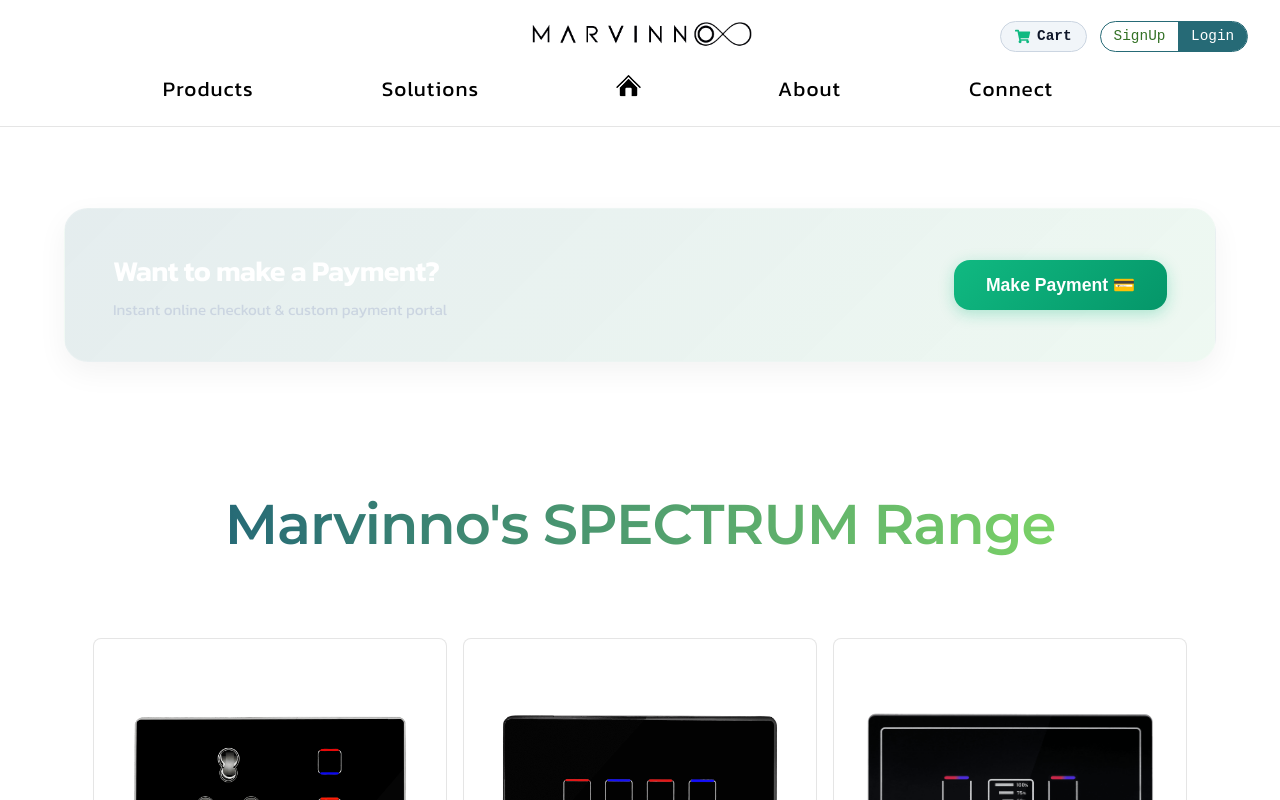
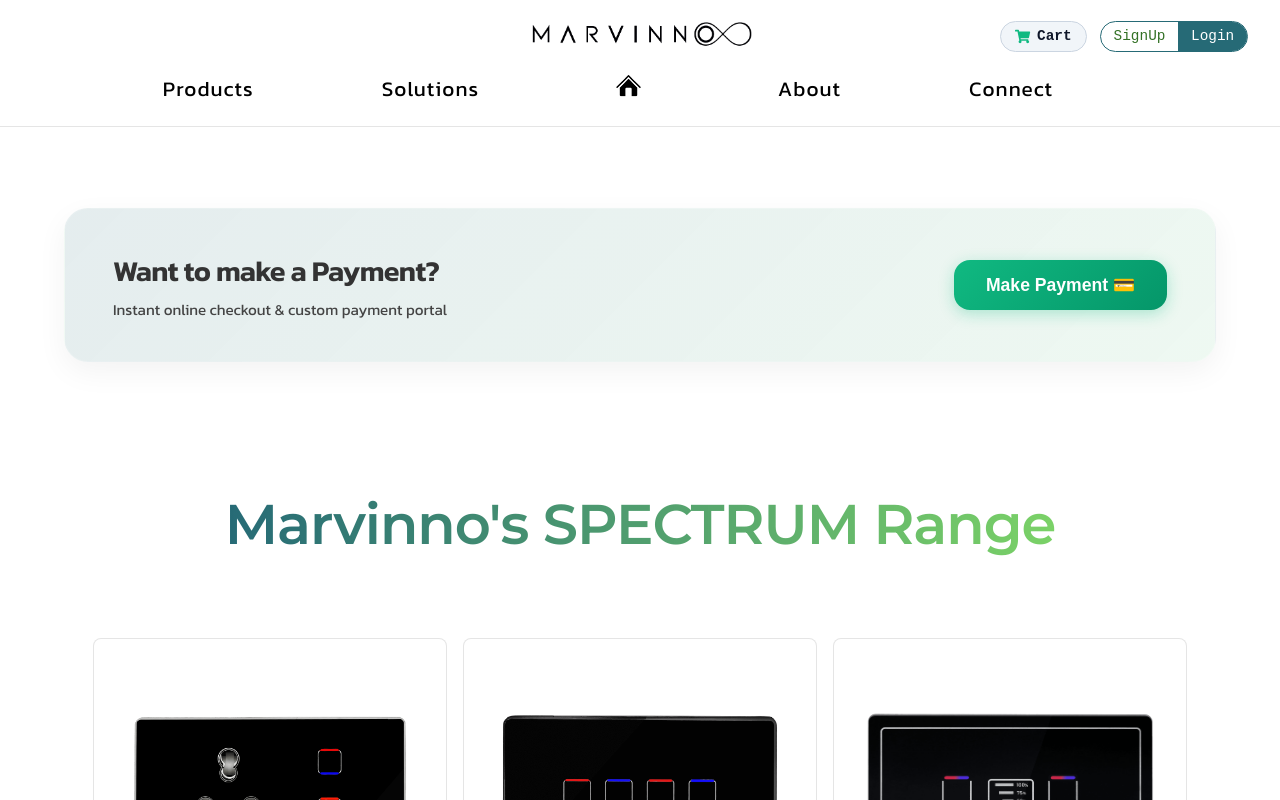
Before and after one commit to GitShivamNauriyal/Marvinno-Technologies-Front-End, a React (Vite) app: page /products in a window 1280 px wide. Shown: the top 800 px of the page. Built offline with nearby package versions, Linux system fonts and the light colour scheme; no server answers; a web font is replaced by a local one.

Commit message:
chore: pre-monorepo snapshot - full frontend state

```diff
--- a/src/components/css/productsCss/makePayment.css
+++ b/src/components/css/productsCss/makePayment.css
@@ -24,7 +24,7 @@
 .make-a-payment-heading h2 {
     font-size: 1.8rem;
     font-weight: 600;
-    color: #ffffff;
+    color: #333;
     margin: 0;
     letter-spacing: -0.02em;
 }
@@ -32,7 +32,7 @@
 .make-a-payment-heading p {
     margin: 0.4rem 0 0 0;
     font-size: 0.95rem;
-    color: #cbd5e1;
+    color: #444;
 }
 
 .make-a-payment-button {
@@ -201,6 +201,7 @@
     from {
         opacity: 0;
     }
+
     to {
         opacity: 1;
     }
@@ -211,6 +212,7 @@
         opacity: 0;
         transform: scale(0.92) translateY(10px);
     }
+
     to {
         opacity: 1;
         transform: scale(1) translateY(0);
```
